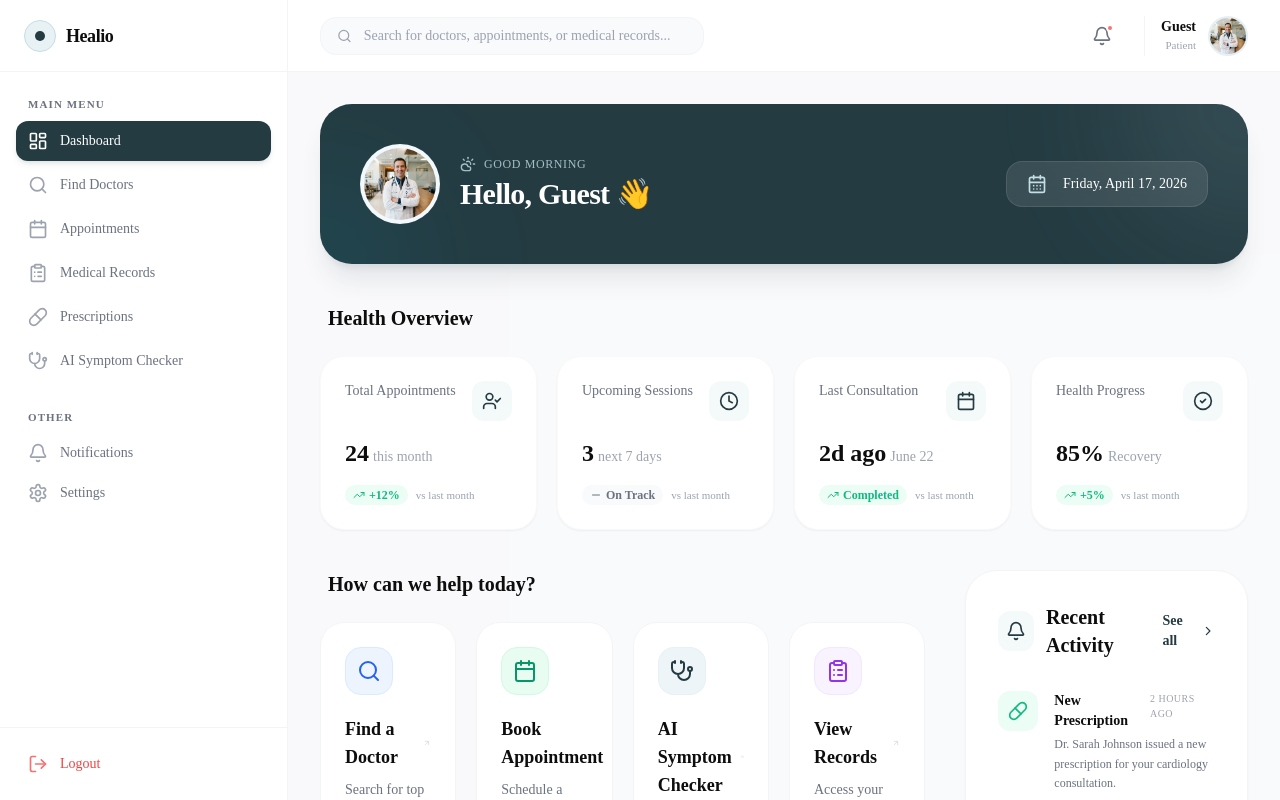
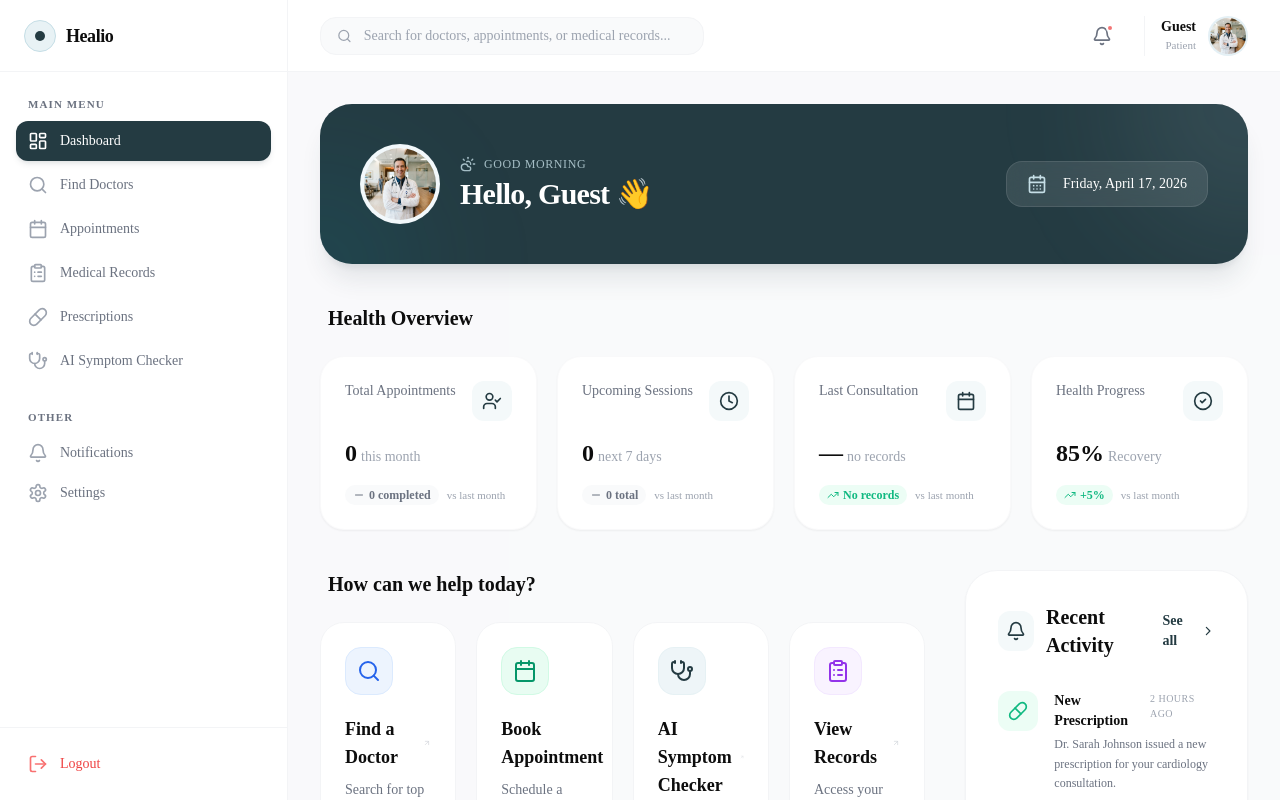
Before and after one commit to sano0007/healio, a Next.js app in the folder apps/web/: page /dashboard in a window 1280 px wide. Built offline with nearby package versions, Linux system fonts and the light colour scheme; no server answers.

Commit message:
feat: enhance health stats component with dynamic appointment data and improved last consultation display

```diff
--- a/apps/web/src/components/dashboard/health-stats.tsx
+++ b/apps/web/src/components/dashboard/health-stats.tsx
@@ -1,51 +1,83 @@
 "use client";
 
-import { Calendar, UserCheck, Clock, CheckCircle2 } from "lucide-react";
-import { StatCard } from "@/components/ui/stat-card";
-import { motion } from "framer-motion";
+import {useMemo} from 'react';
+import {Calendar, CheckCircle2, Clock, UserCheck} from 'lucide-react';
+import {StatCard} from '@/components/ui/stat-card';
+import {motion} from 'framer-motion';
+import {useAppointments} from '@/hooks/use-appointments';
 
-const stats = [
+export function HealthStats() {
+    const {data: appointments} = useAppointments();
+
+    const stats = useMemo(() => {
+        const now = new Date();
+        const startOfMonth = new Date(now.getFullYear(), now.getMonth(), 1);
+        const endOfNext7Days = new Date(now);
+        endOfNext7Days.setDate(now.getDate() + 7);
+
+        const monthly = appointments?.filter(a => new Date(a.scheduledAt) >= startOfMonth) ?? [];
+        const upcoming = appointments?.filter(a => {
+            const d = new Date(a.scheduledAt);
+            return d >= now && a.status !== 'completed' && a.status !== 'cancelled';
+        }) ?? [];
+        const next7Days = upcoming.filter(a => new Date(a.scheduledAt) <= endOfNext7Days);
+        const completed = appointments?.filter(a => a.status === 'completed') ?? [];
+        const lastCompleted = [...completed]
+            .sort((a, b) => new Date(b.scheduledAt).getTime() - new Date(a.scheduledAt).getTime())[0];
+
+        let lastConsultation = '';
+        if (lastCompleted) {
+            const diffMs = now.getTime() - new Date(lastCompleted.scheduledAt).getTime();
+            const diffDays = Math.floor(diffMs / (1000 * 60 * 60 * 24));
+            if (diffDays === 0) lastConsultation = 'Today';
+            else if (diffDays === 1) lastConsultation = '1d ago';
+            else lastConsultation = `${diffDays}d ago`;
+        }
+
+        return [
             {
-    title: "Total Appointments",
-    value: "24",
-    unit: "this month",
+                title: 'Total Appointments',
+                value: String(monthly.length),
+                unit: 'this month',
                 icon: UserCheck,
-    trend: { value: "+12%", type: "positive" as const },
+                trend: {value: `${completed.length} completed`, type: 'neutral' as const},
             },
             {
-    title: "Upcoming Sessions",
-    value: "3",
-    unit: "next 7 days",
+                title: 'Upcoming Sessions',
+                value: String(next7Days.length),
+                unit: 'next 7 days',
                 icon: Clock,
-    trend: { value: "On Track", type: "neutral" as const },
+                trend: {value: `${upcoming.length} total`, type: 'neutral' as const},
             },
             {
-    title: "Last Consultation",
-    value: "2d ago",
-    unit: "June 22",
+                title: 'Last Consultation',
+                value: lastConsultation || '—',
+                unit: lastCompleted
+                    ? new Date(lastCompleted.scheduledAt).toLocaleDateString('en-US', {month: 'short', day: 'numeric'})
+                    : 'no records',
                 icon: Calendar,
-    trend: { value: "Completed", type: "positive" as const },
+                trend: {value: lastCompleted ? 'Completed' : 'No records', type: 'positive' as const},
             },
             {
-    title: "Health Progress",
-    value: "85%",
-    unit: "Recovery",
+                title: 'Health Progress',
+                value: '85%',
+                unit: 'Recovery',
                 icon: CheckCircle2,
-    trend: { value: "+5%", type: "positive" as const },
+                trend: {value: '+5%', type: 'positive' as const},
             },
         ];
+    }, [appointments]);
 
-export function HealthStats() {
     return (
         <div className="grid sm:grid-cols-2 xl:grid-cols-4 gap-5">
             {stats.map((stat, idx) => (
                 <motion.div
                     key={stat.title}
-          initial={{ opacity: 0, scale: 0.95 }}
-          animate={{ opacity: 1, scale: 1 }}
-          transition={{ delay: idx * 0.1 }}
+                    initial={{opacity: 0, scale: 0.95}}
+                    animate={{opacity: 1, scale: 1}}
+                    transition={{delay: idx * 0.1}}
                 >
-          <StatCard {...stat} className="rounded-3xl border-gray-100/50 shadow-sm" />
+                    <StatCard {...stat} className="rounded-3xl border-gray-100/50 shadow-sm"/>
                 </motion.div>
             ))}
         </div>
```
Lines whose indentation alone changed are shown as unchanged.
